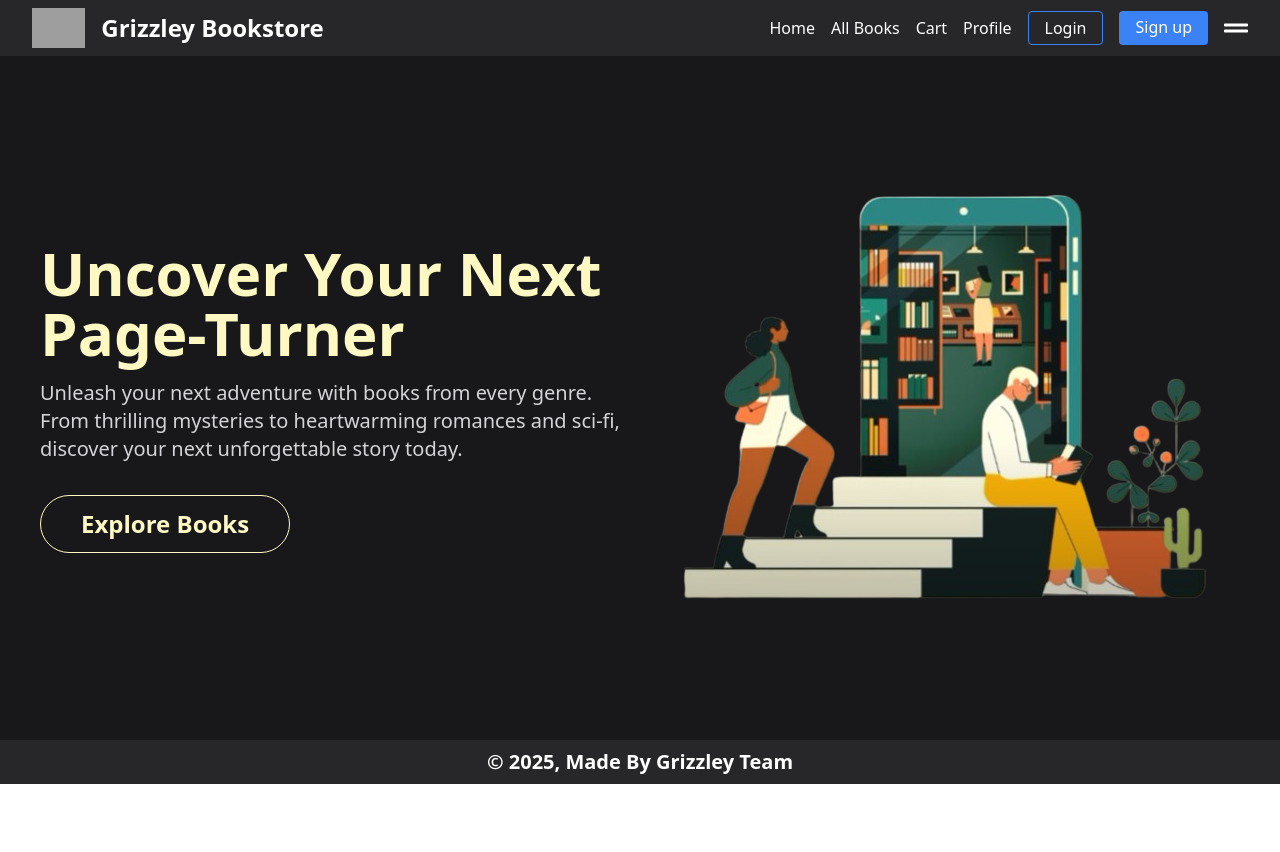
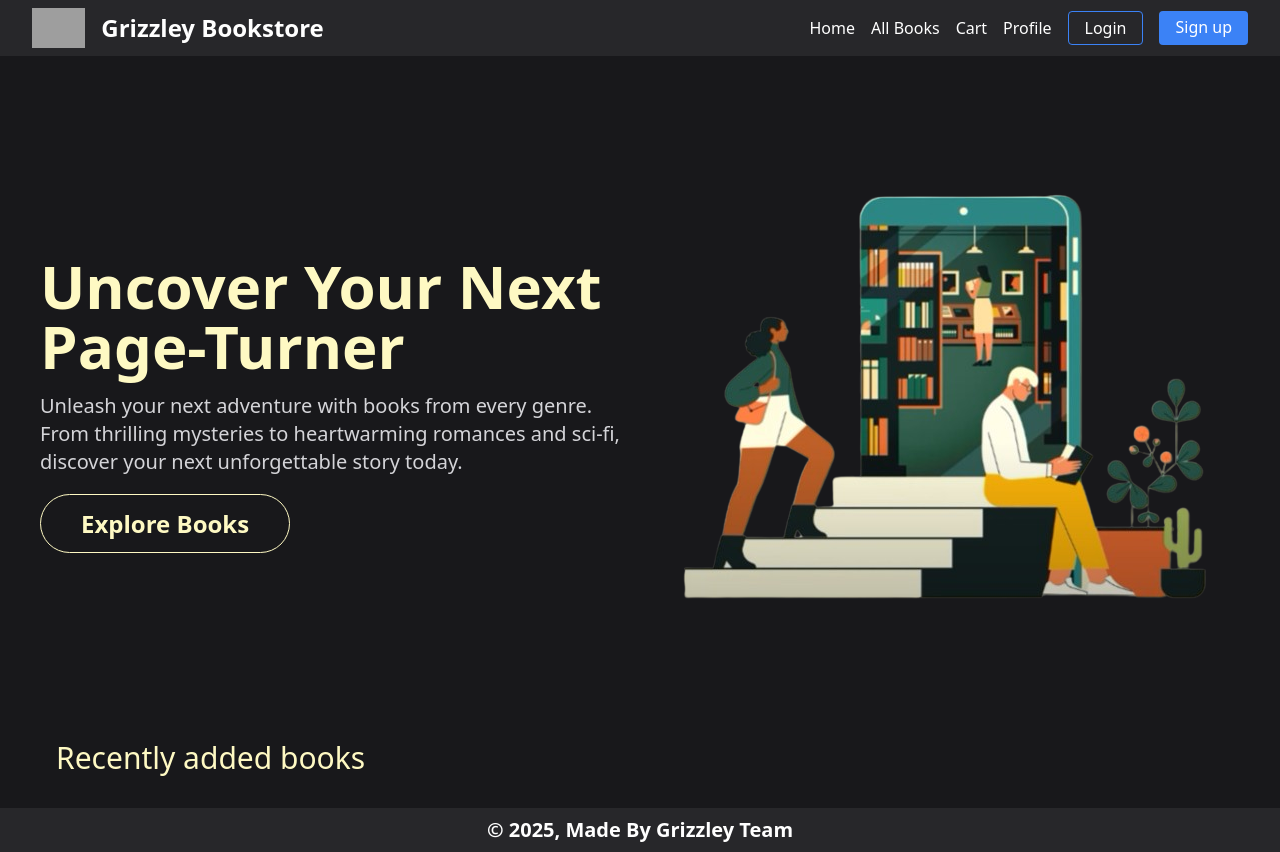
Before and after one commit to Jeshan26/ReadersChoiceBooks, a React (Vite) app in the folder frontend/: page / in a window 1280 px wide. Before the commit the page ends 800 px from the top, so only its background shows below. Built offline with nearby package versions, Linux system fonts and the light colour scheme; grey boxes are pictures that could not be loaded.

Commit message:
added recently added-books and update the navbar

```diff
--- a/frontend/src/components/Home/Hero.jsx
+++ b/frontend/src/components/Home/Hero.jsx
@@ -1,9 +1,10 @@
 import React from 'react'
+import { Link } from 'react-router-dom';
 
 const Hero = () => {
   return (
-    <div className='h-[77.5vh] flex'>
-      <div className='w-full lg:w-3/6 flex flex-col items-center lg:items-start justify-center'>
+    <div className='h-[77.5vh] flex flex-col md:flex-row items-center justify-center'>
+      <div className='w-full mb-12 md:mb-0 lg:w-3/6 flex flex-col items-center lg:items-start justify-center'>
         <h1 className='text-4xl lg:text-6xl font-semibold text-yellow-100 text-center lg:text-left'>
           Uncover Your Next Page-Turner
         </h1>
@@ -11,9 +12,9 @@ const Hero = () => {
           Unleash your next adventure with books from every genre. From thrilling mysteries to heartwarming romances and sci-fi, discover your next unforgettable story today.
         </p>
         <div className='mt-8'>
-          <button className='text-yellow-100 text-xl lg:text-2xl font-semibold border border-yellow-100 px-10 py-3 hover:bg-zinc-800 rounded-full'>
+          <Link to="/all-books" className='text-yellow-100 text-xl lg:text-2xl font-semibold border border-yellow-100 px-10 py-3 hover:bg-zinc-800 rounded-full'>
             Explore Books
-          </button>
+          </Link>
         </div>
       </div>
       <div className='w-full lg:w-3/6 h-auto lg:h-[100%] flex items-center justify-center'>
--- /dev/null
+++ b/frontend/src/components/Home/RecentlyAdded.jsx
@@ -0,0 +1,11 @@
+import React from 'react'
+
+const RecentlyAdded = () => {
+  return (
+  <div className='mt-8 px-4'>
+    <h4 className='text-3xl text-yellow-100'>Recently added books</h4>
+  </div>
+  );
+};
+
+export default RecentlyAdded
--- a/frontend/src/components/Navbar/Navbar.jsx
+++ b/frontend/src/components/Navbar/Navbar.jsx
@@ -25,7 +25,7 @@ const Navbar = () => {
           <Link to="/LogIn" className='px-4 py-1 border border-blue-500 rounded hover:bg-white hover:text-zinc-800 transition-all duration-300'>Login</Link>
           <Link to="/SignUp" className='px-4 py-1 bg-blue-500 rounded'>Sign up</Link>
         </div>
-        <button className='text-white text-2xl hover:text-zinc-400' onClick={() => (MobileNav=== "hidden" ? setMobileNav("block") : setMobileNav("hidden"))}>
+        <button className='block md:hidden text-white text-2xl hover:text-zinc-400' onClick={() => (MobileNav=== "hidden" ? setMobileNav("block") : setMobileNav("hidden"))}>
           <FaGripLines />
         </button>
       </div>
--- a/frontend/src/pages/Home.jsx
+++ b/frontend/src/pages/Home.jsx
@@ -1,9 +1,11 @@
 import React from 'react';
 import Hero from '../components/Home/Hero';
+import RecentlyAdded from '../components/Home/RecentlyAdded';
 
 const Home = () => {
   return <div className='bg-zinc-900 text-white px-10 py-8'>
       <Hero />
+      <RecentlyAdded />
     </div>
 };
 export default Home;
```
